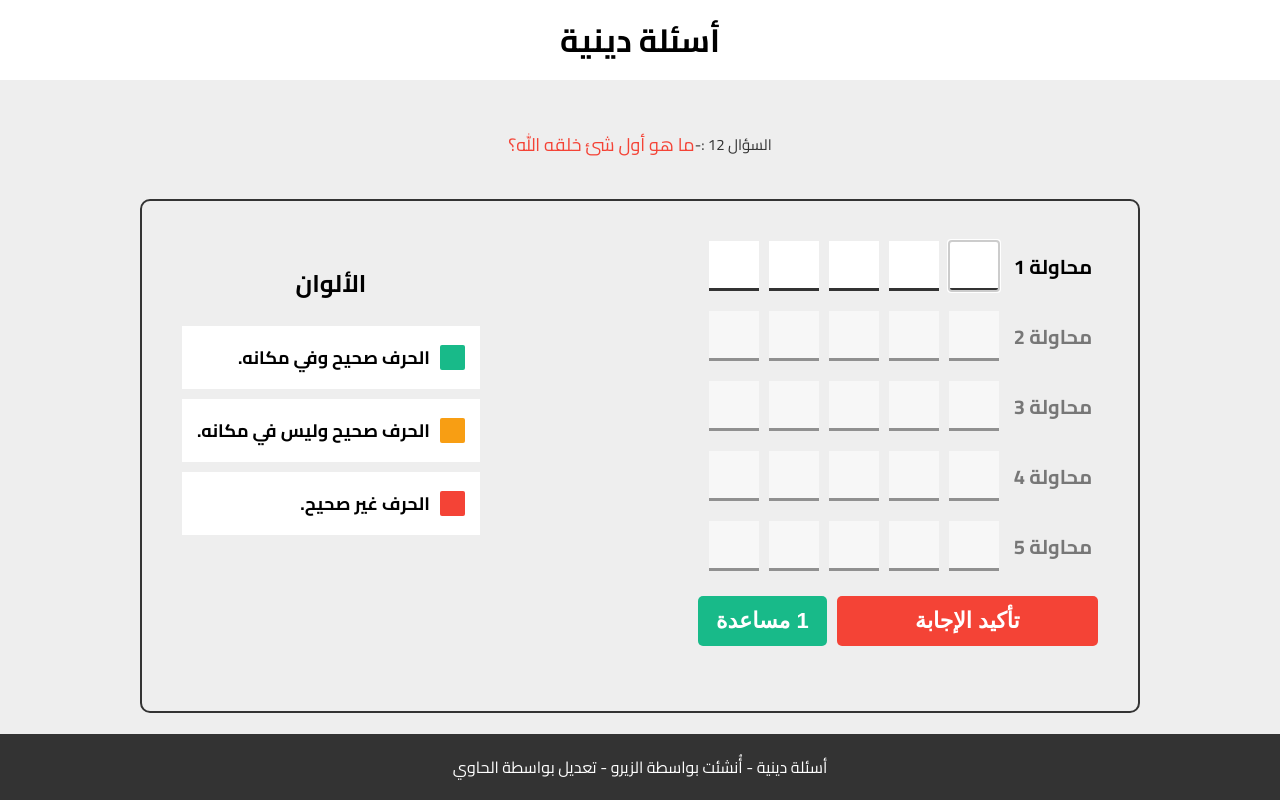
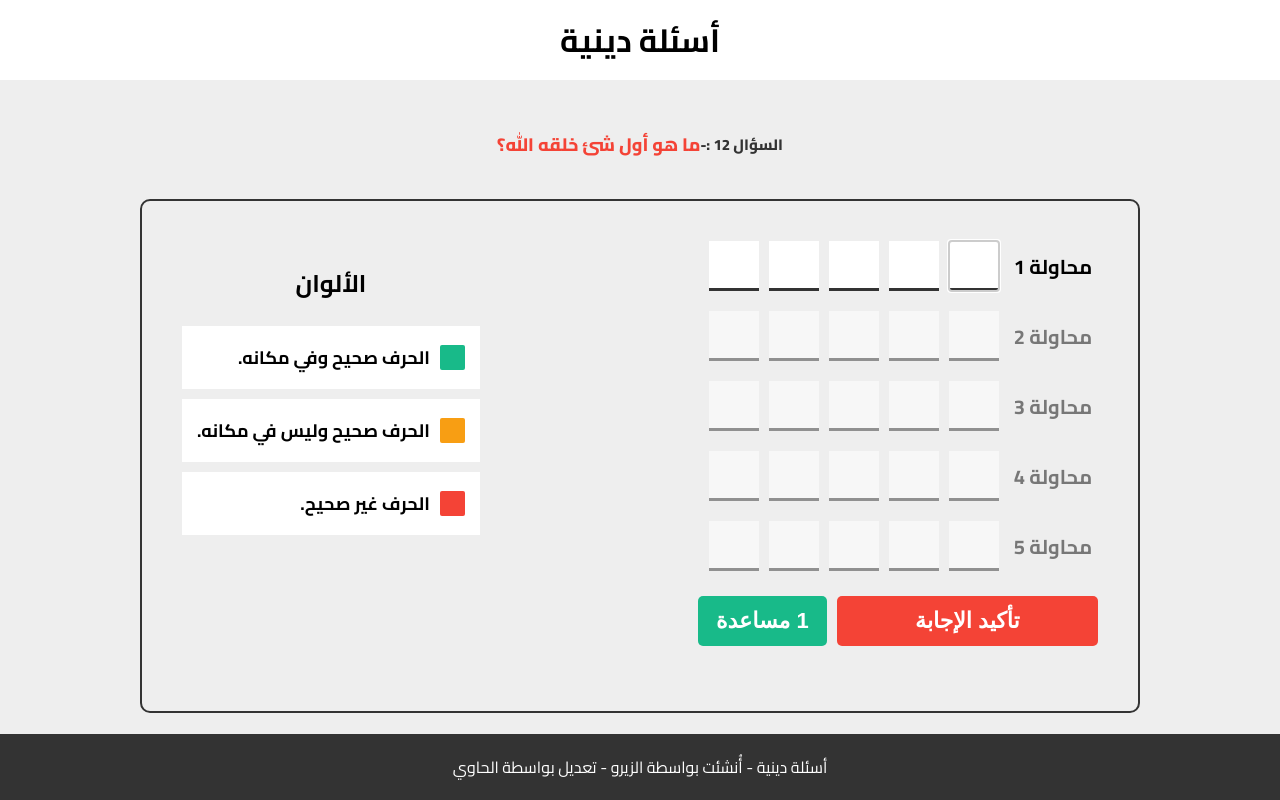
Before and after one commit to amralhawi123/---, a plain HTML site: page index.html in a window 1280 px wide. Drawn offline with Linux system fonts and the light colour scheme.

Commit message:
edit in css

```diff
--- a/guess.css
+++ b/guess.css
@@ -24,6 +24,9 @@ h1{
     display: flex;
     align-items: center;
     justify-content: center;
+    font-family: "Cairo", sans-serif;
+    font-weight: 800;
+    padding: 0 15px;
     span{
         font-size: 15px;
         color: #333;
@@ -219,7 +222,7 @@ footer{
         }
     }
     .key-colors{
-        margin-bottom: 30px;
+        margin-bottom: 80px;
         .key-color{
             .key{
                 width:22px;
```
